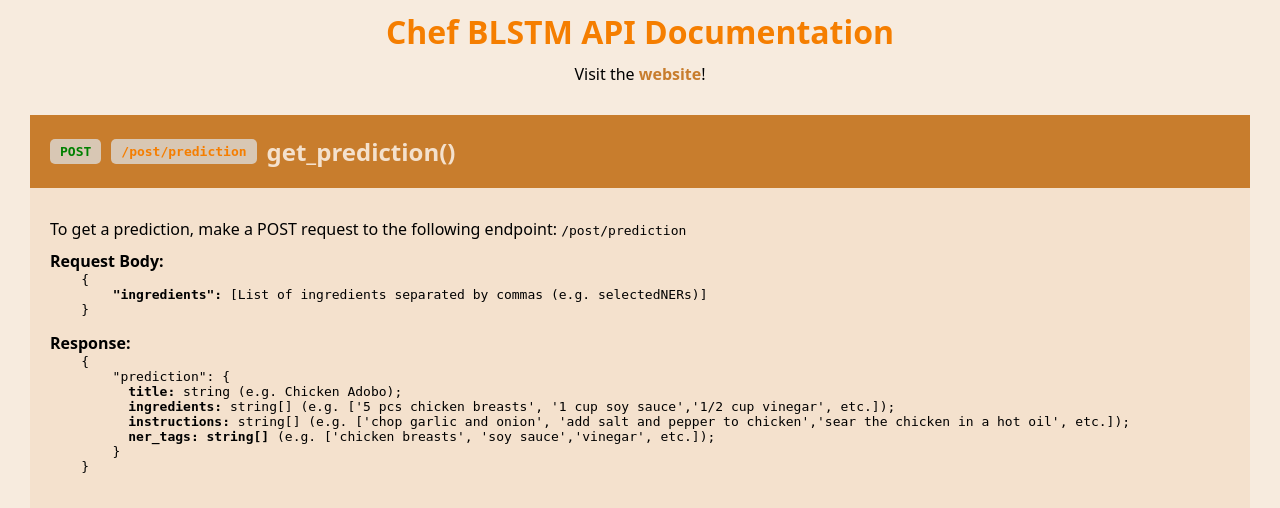
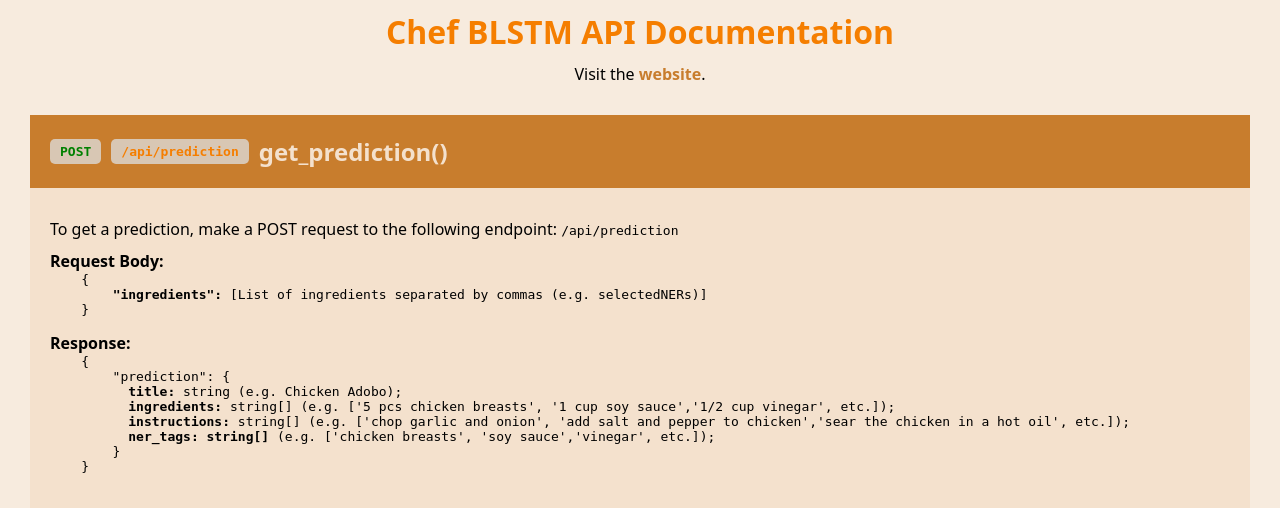
Before and after one commit to iyabc/chef-gru-backend, a Flask app: page / in a window 1280 px wide. Shown: the top 508 px of the page. Run offline with Flask 3, Linux system fonts and the light colour scheme.

Commit message:
CORS error fix attempt 2

```diff
--- a/server.py
+++ b/server.py
@@ -8,7 +8,7 @@ CORS(app, resources={r"/api/*": {"origins": "http://localhost:3000"}})
 def show_docs():
     return render_template('documentation.html')
 
-@app.route('/post/prediction', methods=['POST'])
+@app.route('/api/prediction', methods=['POST'])
 def post_prediction():
     ingredients = request.json.get('ingredients')
     print(ingredients)
--- a/templates/documentation.html
+++ b/templates/documentation.html
@@ -13,20 +13,20 @@
             href="https://chef-blstm.onrender.com/"
             style="text-decoration: none; color: var(--color-accent); font-weight: 700"
             >website</a
-          >!
+          >.
         </p>
       </header>
 
       <div style="background: var(--color-secondary); margin: 0 30px; margin-top: 30px">
         <div style="background: var(--color-accent); display: flex; align-items: center; padding: 20px">
           <span class="pill call_type">POST</span>
-          <code class="pill endpoint">/post/prediction</code>
+          <code class="pill endpoint">/api/prediction</code>
           <h2 style="color: var(--color-secondary)">get_prediction()</h2>
         </div>
         <div style="background: var(--color-secondary); padding: 20px">
           <p>
             To get a prediction, make a POST request to the following endpoint:
-            <code>/post/prediction</code>
+            <code>/api/prediction</code>
           </p>
           <strong>Request Body:</strong>
           <pre>
```
